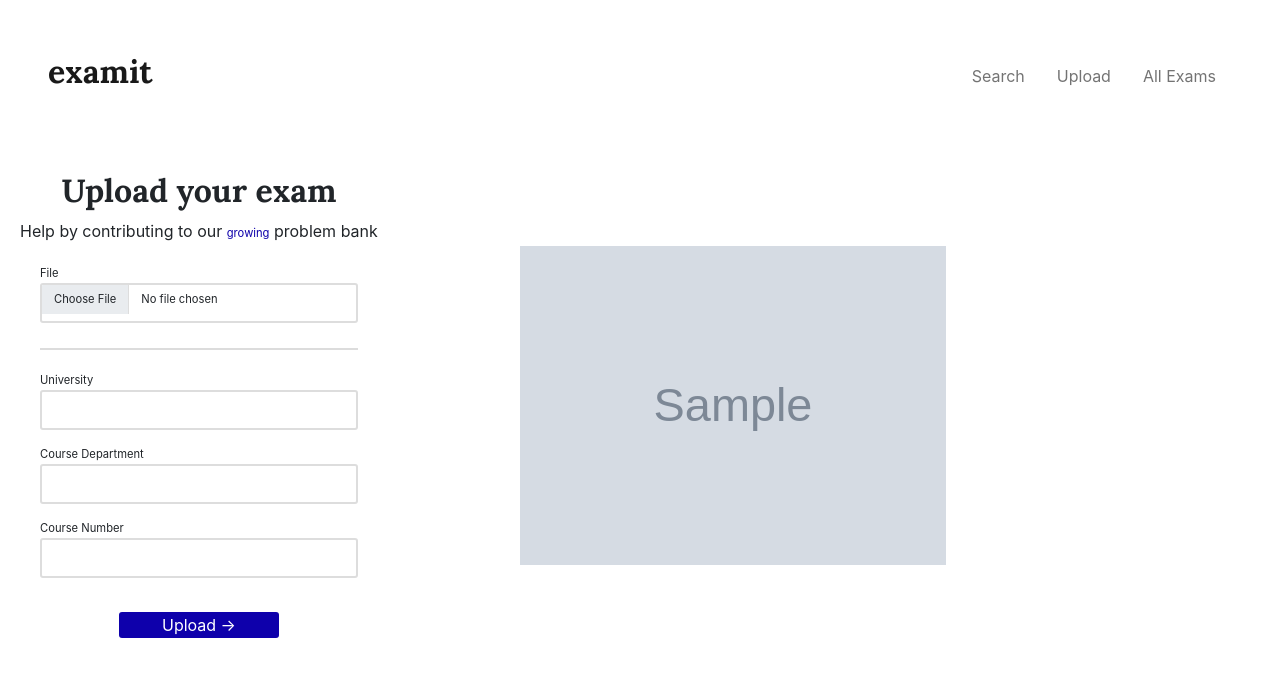
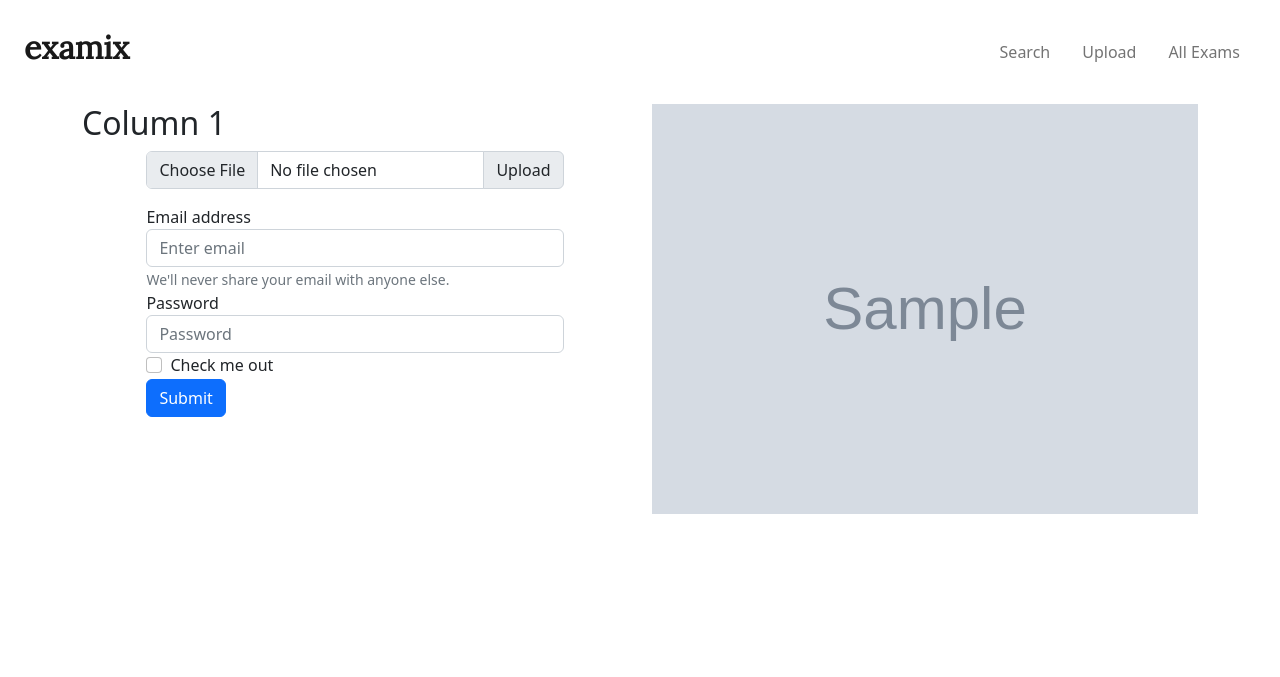
Before and after one commit to examix/examix, a Flask app: template flaskr/templates/main/create.html in a window 1280 px wide. Shown: the top 677 px of the page. Run offline with Flask 3, Linux system fonts and the light colour scheme; the template is opened without the code that fills it: most values are stand-ins (such as "Sample title", 1, 10 or a date in 2020); grey boxes marked "Sample" are stand-in pictures.

Commit message:
fixed spacing

```diff
--- a/flaskr/__init__.py
+++ b/flaskr/__init__.py
@@ -35,8 +35,8 @@ def create_app(test_config=None):
     from . import auth
     app.register_blueprint(auth.bp)
 
-    from . import blog
-    app.register_blueprint(blog.bp)
+    from . import main
+    app.register_blueprint(main.bp)
     #app.add_url_rule('/', endpoint='index')
 
     from . import json_translator
--- a/flaskr/main.py
+++ b/flaskr/main.py
@@ -16,13 +16,14 @@ def index():
         ' FROM post p JOIN user u ON p.author_id = u.id'
         ' ORDER BY created DESC'
     ).fetchall()
-    return render_template('main/index.html', posts=posts)
+    image_url2 = url_for('static', filename='styles/imgs/10.Landscape.svg')
+    return render_template('main/index.html', image_url2=image_url2)
 
 # Routing
 @bp.route('/search')
 # @login_required
 def search():
-    image_url = url_for('static', filename='styles/imgs/7.People-finder.svg')
+    image_url = url_for('static', filename='styles/imgs/2.Searching.svg')
     return render_template('main/search.html', image_url=image_url)
 
 @bp.route('/remix')
@@ -33,7 +34,7 @@ def remix():
 @bp.route('/create')
 # @login_required
 def create():
-    image_url = url_for('static', filename='styles/imgs/10.Landscape.svg')
+    image_url = url_for('static', filename='styles/imgs/2.Searching.svg')
     return render_template('main/create.html', image_url=image_url)
     # if request.method == 'POST':
     #     title = request.form['title']
--- a/flaskr/static/styles/style.css
+++ b/flaskr/static/styles/style.css
@@ -24,7 +24,7 @@ nav ul li a, nav ul li span, header .action { display: block; padding: 0.5rem; }
 .content textarea { min-height: 12em; resize: vertical; }
 input.danger { color: #cc2f2e; } */
 
-@import url('https://fonts.googleapis.com/css2?family=Lora:ital,wght@0,400..700;1,400..700&display=swap');
+@import url('https://fonts.googleapis.com/css2?family=Lora:ital,wght@0,400,500,600,700;1,400..700&display=swap');
 /*
 Fonts:
 Inter: font-family: 'Inter', sans-serif;
@@ -45,10 +45,11 @@ input[type=submit] { align-self: start; min-width: 10em; }
 }
 
 body {
-    font-family: 'Inter', sans-serif;
+    /* font-family: 'Inter', sans-serif;
     background: white;
     margin: 0;
-    height: 100%;
+    height: 100%; */
+    overflow: hidden;
 }
 
 span {
@@ -99,11 +100,17 @@ h1 {
     display: flex;
     align-items: center;
     padding: 20px;
-    padding-right: 15%;
+    padding-right: %;
 }
 
+.img-large {
+    width: 100%; /* Adjust the width as needed */
+    height: auto; /* Maintain the aspect ratio */
+    max-width: 800px; /* Optional: Set a maximum width if needed */
+  }
+
 /******************************************Form*/
-.form {
+/* .form {
     flex: 1;
     padding: 0 20px;
 }
@@ -145,7 +152,7 @@ input[type=file] {
     border-radius: 3px;
     color: #FFFFFF;
     /* font-size: 0.7rem; */
-}
+} */
 
 /*********************************Images*/
 .image {
--- a/flaskr/templates/base.html
+++ b/flaskr/templates/base.html
@@ -9,10 +9,10 @@
 </head>
 
 <body>
-  <nav class="navbar navbar-expand-lg px-5 py-5">
+  <nav class="navbar navbar-expand-lg px-4 py-4">
     <!-- navbar logo -->
     <a class="navbar-brand" href="#">
-      <h2 class="lora-logo">examit</h2>
+      <h2 class="lora-logo">examix</h2>
     </a>
     <!-- collapsed menu -->
     <button class="navbar-toggler" type="button" data-toggle="collapse" data-target="#navbarNav" aria-controls="navbarNav" aria-expanded="false" aria-label="Toggle navigation">
--- a/flaskr/templates/main/create.html
+++ b/flaskr/templates/main/create.html
@@ -4,7 +4,52 @@
   {{ super() }}
 {% endblock %}
 {% block content %}
-<div class="wrap">
+<div class="d-flex justify-content-center align-items-center"?>
+
+
+  <div class="container">
+    <div class="row">
+      <div class="col-md-6">
+        <!-- Content for the first column -->
+        <h2>Column 1</h2>
+        <div class="d-flex justify-content-center align-items-center">
+          <form>
+            <div class="input-group mb-3">
+              <input type="file" class="form-control" id="inputGroupFile02">
+              <label class="input-group-text" for="inputGroupFile02">Upload</label>
+            </div>
+
+            <div class="form-group">
+              <label for="exampleInputEmail1">Email address</label>
+              <input type="email" class="form-control" id="exampleInputEmail1" aria-describedby="emailHelp" placeholder="Enter email">
+              <small id="emailHelp" class="form-text text-muted">We'll never share your email with anyone else.</small>
+            </div>
+
+            <div class="form-group">
+              <label for="exampleInputPassword1">Password</label>
+              <input type="password" class="form-control" id="exampleInputPassword1" placeholder="Password">
+            </div>
+
+            <div class="form-check">
+              <input type="checkbox" class="form-check-input" id="exampleCheck1">
+              <label class="form-check-label" for="exampleCheck1">Check me out</label>
+            </div>
+
+            <button type="submit" class="btn btn-primary">Submit</button>
+          </form>
+        </div>
+      </div>
+
+      <div class="col-md-6">
+        <!-- Content for the second column -->
+        <img src="{{ image_url }}" alt="calm person" class="img-large mx-auto">
+      </div>
+    </div>
+  </div>
+
+</div>
+
+<!-- <div class="wrap">
   <div class="content">
       <div class="center">
         <h1>Upload your exam</h1>
@@ -21,12 +66,13 @@
               <input type="text" id="courseDept" name="courseDept" value=""><br>
               <label for="university">Course Number</label><br>
               <input type="text" id="courseNum" name="courseNum" value=""><br><br>
-                <input type="submit" value="Upload &rarr;" class="centered-submit-button">
+              <input type="submit" value="Submit" class="centered-submit-button">
             </form>
       </div>
   </div>
   <div class="image">
     <img src="{{ image_url }}" alt="calm person"/>
+  </div> -->
 </div>
-</div>
+
 {% endblock %}
```
Also changed, not shown: flaskr/templates/main/index.html (+12 -1 lines). Lines whose indentation alone changed are shown as unchanged.
